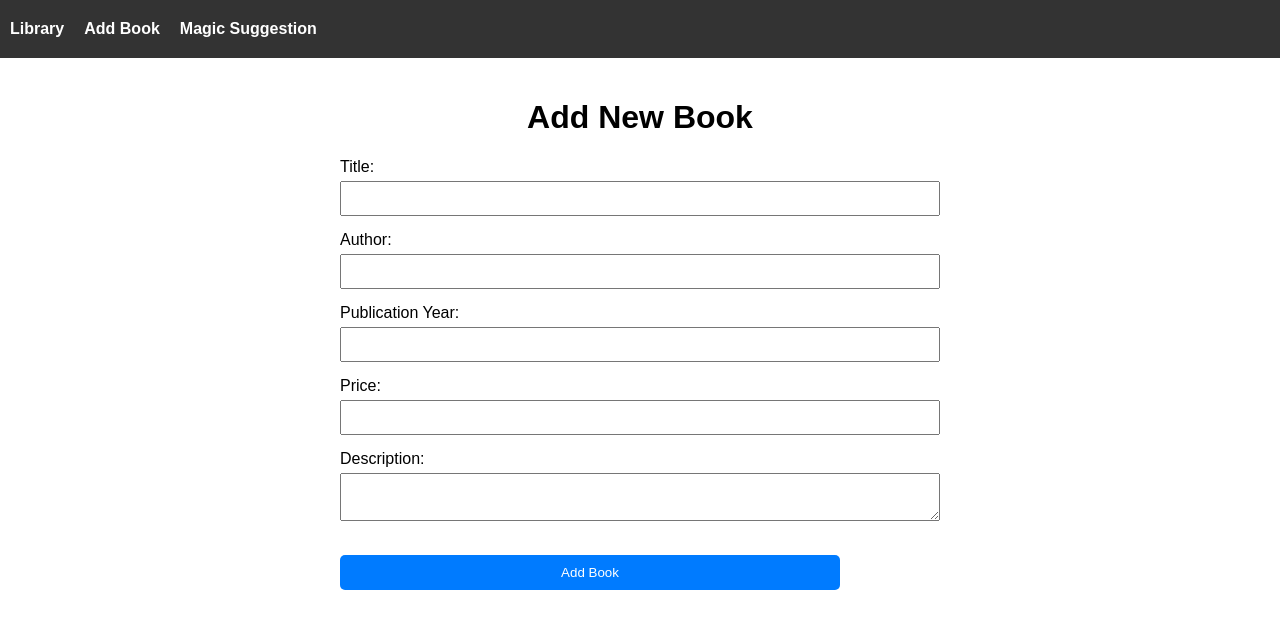
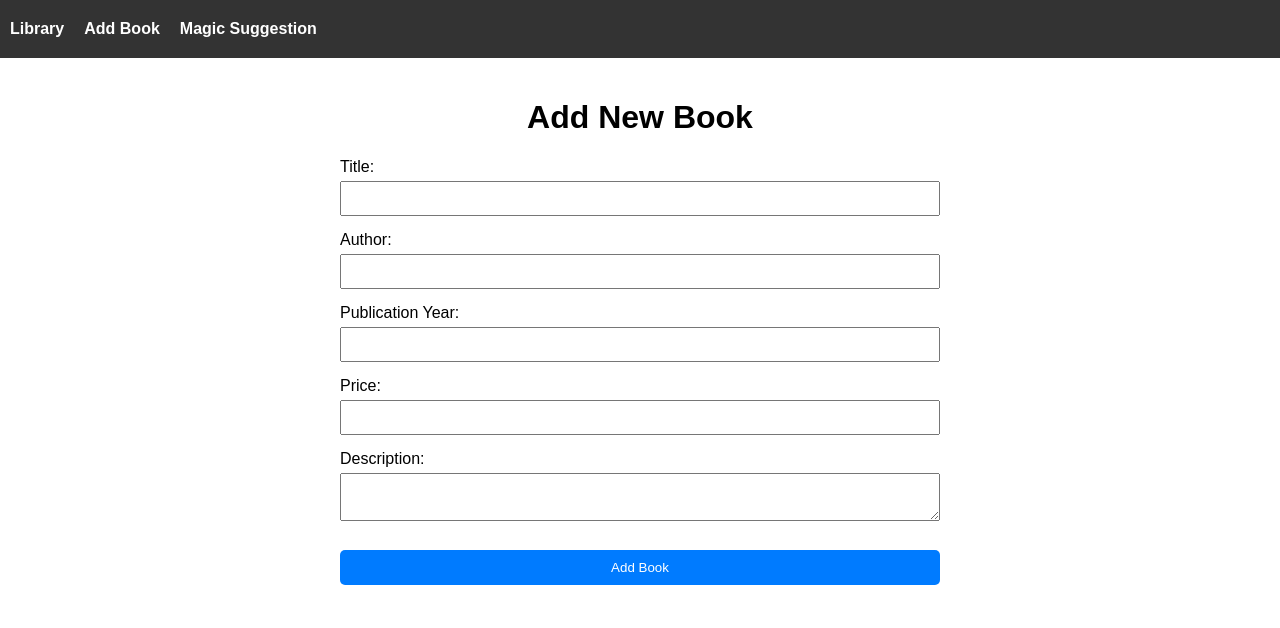
Before and after one commit to pierclgr/Bookstore-Challenge, a React (Create React App) app in the folder frontend/: page /add in a window 1280 px wide. Shown: the top 628 px of the page. Built offline with nearby package versions, Linux system fonts and the light colour scheme; no server answers.

Commit message:
Fixed some styles

```diff
--- a/frontend/src/components/AddBookPage.css
+++ b/frontend/src/components/AddBookPage.css
@@ -24,7 +24,7 @@
     box-sizing: border-box;
 }
 
-button {
+.add-book {
     display: block;
     width: 100%;
     padding: 10px;
@@ -35,6 +35,6 @@ button {
     border-radius: 5px;
 }
 
-button:hover {
+.add-book:hover {
     background-color: #0056b3;
 }
--- a/frontend/src/components/AddBookPage.js
+++ b/frontend/src/components/AddBookPage.js
@@ -80,7 +80,7 @@ const AddBookPage = () => {
                         onChange={(e) => setDescription(e.target.value)}
                     />
                 </div>
-                <button type="submit">Add Book</button>
+                <button class="add-book" type="submit">Add Book</button>
             </form>
         </div>
     );
--- a/frontend/src/components/BookDetailPage.css
+++ b/frontend/src/components/BookDetailPage.css
@@ -19,6 +19,7 @@
     color: #0c0c0c;
     cursor: pointer;
     font-size: 16px;
+    width: 100%;
 }
 
 .book-detail-page button:hover {
--- a/frontend/src/components/MagicSuggestionPage.css
+++ b/frontend/src/components/MagicSuggestionPage.css
@@ -12,10 +12,21 @@ textarea {
     max-width: 100%;
 }
 
-button {
+.suggest-button {
+    display: block;
     padding: 10px;
     width: 500px;
     margin-top: 20px;
+    padding: 10px;
+    background-color: #007bff;
+    color: white;
+    border: none;
+    cursor: pointer;
+    border-radius: 5px;
+}
+
+.suggest-button:hover {
+    background-color: #0056b3;
 }
 
 ul {
--- a/frontend/src/components/MagicSuggestionPage.js
+++ b/frontend/src/components/MagicSuggestionPage.js
@@ -100,7 +100,7 @@ const MagicSuggestionPage = () => {
                 cols="50"
                 required
             />
-            <button onClick={handleSearch} type="submit">Suggest me</button>
+            <button class="suggest-button" onClick={handleSearch} type="submit">Suggest me</button>
             {loading && <p>Loading...</p>}
             {error && <p>{error}</p>}
         </div>
```
